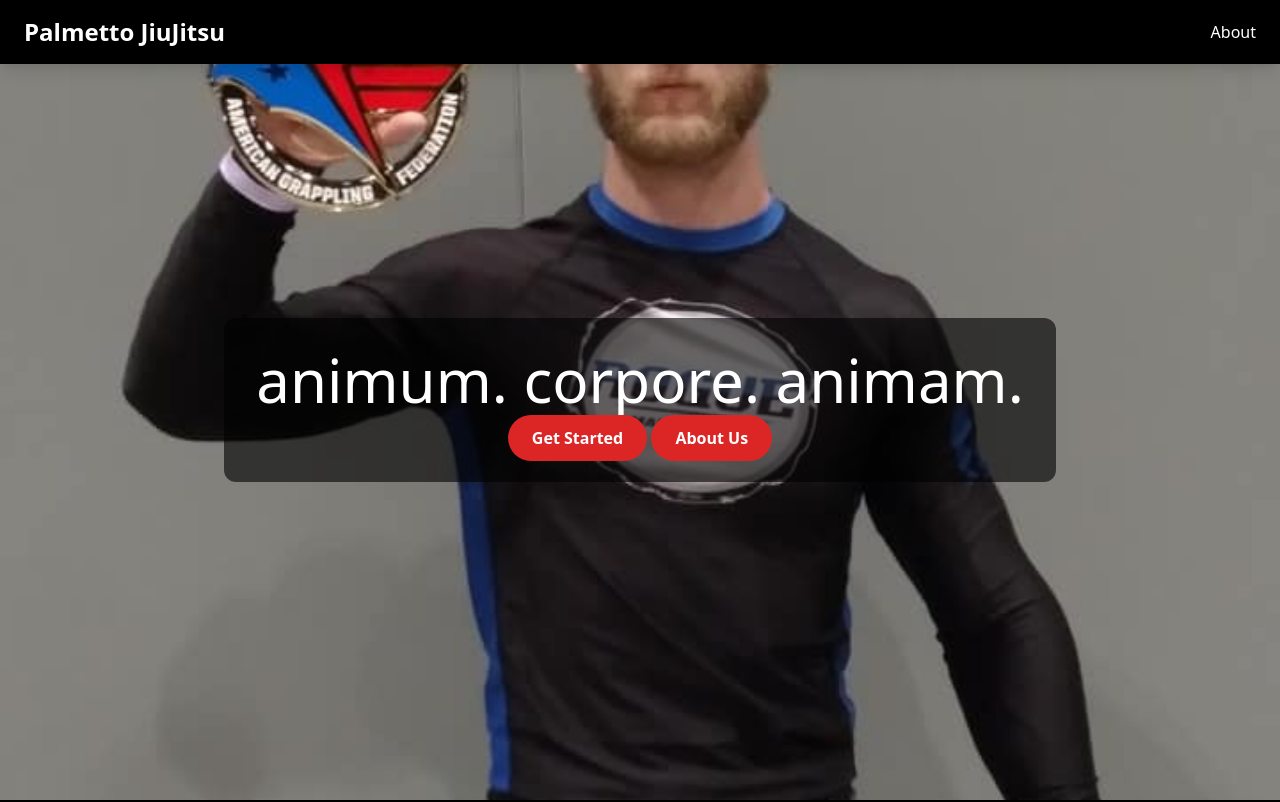
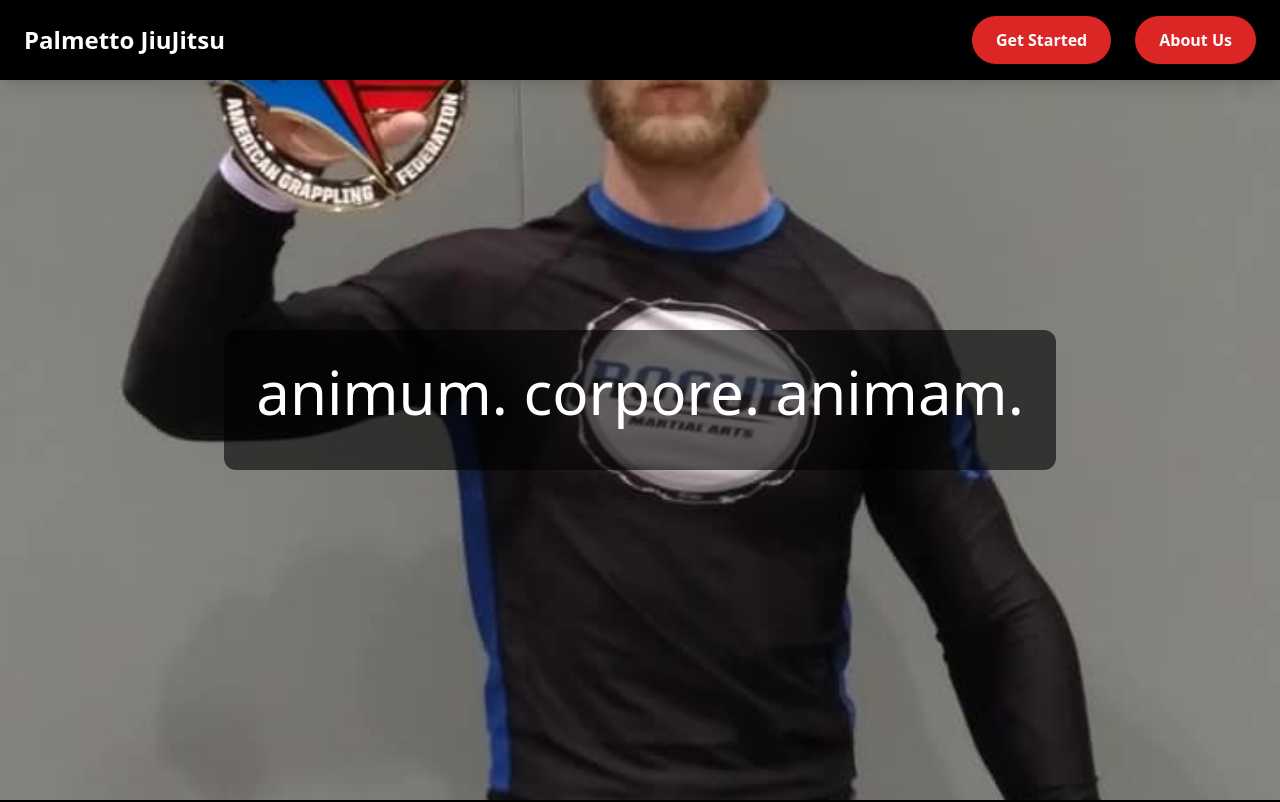
Before and after one commit to Wizard-T280/jiujitsu, a plain HTML site: page index.html in a window 1280 px wide. Shown: the top 802 px of the page. Drawn offline with nearby package versions, Linux system fonts and the light colour scheme; a script that the page names is missing.

Commit message:
Update index.html

```diff
--- a/index.html
+++ b/index.html
@@ -19,8 +19,7 @@
   <header class="relative h-screen bg-cover bg-center flex items-center justify-center" style="background-image: url('medal1.jpg');">
     <div class="bg-black bg-opacity-60 p-8 rounded-xl text-center">
       <h1 class="text-5xl md:text-6xl mb-4">animum. corpore. animam.</h1>
-      <a href="#programs" class="bg-red-600 hover:bg-red-800 text-white font-bold py-3 px-6 rounded-full">Get Started</a>
-      <a href="#programs" class="bg-red-600 hover:bg-red-800 text-white font-bold py-3 px-6 rounded-full">About Us</a>
+
     </div>
   </header>
 
@@ -30,7 +29,8 @@
     <div class="container mx-auto px-6 py-4 flex justify-between items-center">
       <div class="text-white text-2xl font-bold">Palmetto JiuJitsu</div>
       <ul class="flex space-x-6 text-white">
-        <li><a href="about.html" class="hover:text-red-600">About</a></li>
+        <a href="#programs" class="bg-red-600 hover:bg-red-800 text-white font-bold py-3 px-6 rounded-full">Get Started</a>
+      <a href="#programs" class="bg-red-600 hover:bg-red-800 text-white font-bold py-3 px-6 rounded-full">About Us</a>
 
       </ul>
     </div>
```
